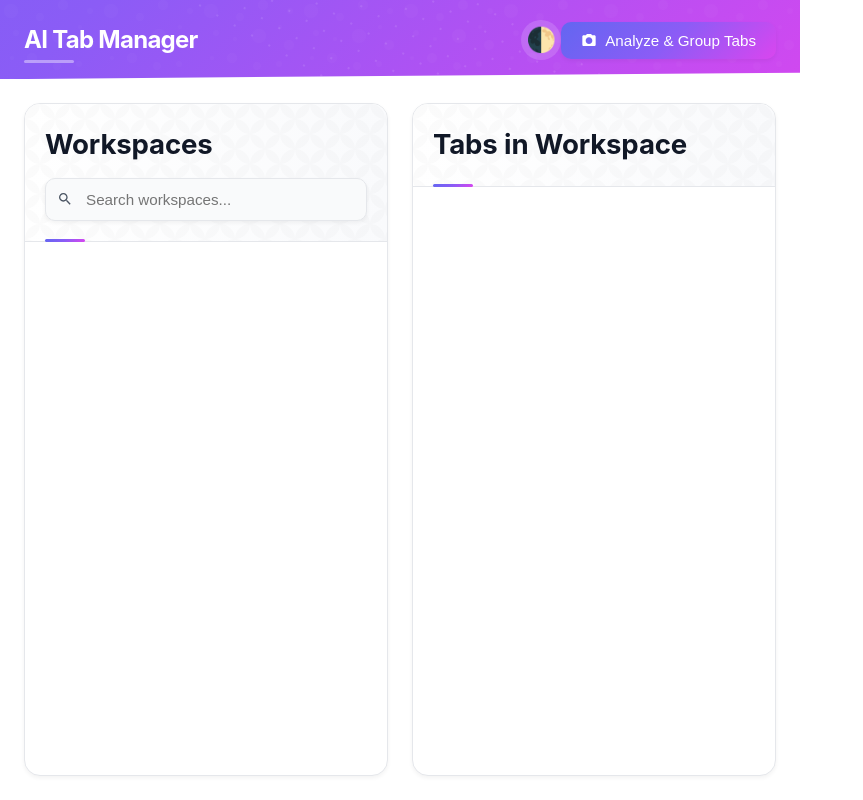
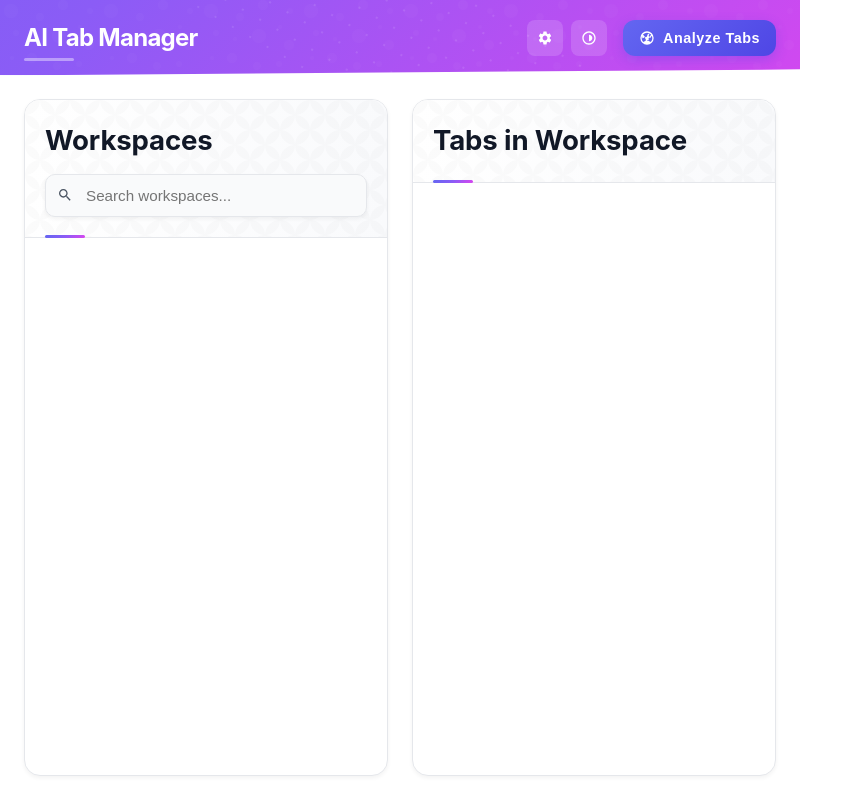
Before and after one commit to MasterK0927/aiTabOrganiser, a website with bundled scripts: page popup.html in a window 1280 px wide. Shown: the whole page, without its empty margins (0-863 px from the left). Built offline with nearby package versions, Linux system fonts and the light colour scheme; no server answers.

Commit message:
feat: update header layout with new icons for settings and dark mode, enhance button styles

```diff
--- a/popup.html
+++ b/popup.html
@@ -2,7 +2,7 @@
 <html lang="en">
 <head>
   <meta charset="UTF-8">
-  <meta name="viewport" content="width=device-width, initial-scale=1.0, maximum-scale=1.0">
+  <meta name="viewport" content="width=device-width, maximum-scale=1.0">
   <meta name="description" content="AI-powered tab management and organization">
   <title>AI Tab Manager</title>
   <link rel="stylesheet" href="styles.css">
@@ -13,18 +13,30 @@
     <header class="app-header">
       <div class="header-content">
         <h1>AI Tab Manager</h1>
-        <button id="dark-mode-toggle" class="toggle-button" aria-label="Toggle dark mode">
-          🌓
-        </button>
+        <div class="header-utils">
+          <button id="settings-button" class="icon-button" aria-label="Settings">
+            <svg class="button-icon" viewBox="0 0 24 24" width="18" height="18">
+              <path fill="currentColor" d="M19.14,12.94c0.04-0.3,0.06-0.61,0.06-0.94c0-0.32-0.02-0.64-0.07-0.94l2.03-1.58c0.18-0.14,0.23-0.41,0.12-0.61 l-1.92-3.32c-0.12-0.22-0.37-0.29-0.59-0.22l-2.39,0.96c-0.5-0.38-1.03-0.7-1.62-0.94L14.4,2.81c-0.04-0.24-0.24-0.41-0.48-0.41 h-3.84c-0.24,0-0.43,0.17-0.47,0.41L9.25,5.35C8.66,5.59,8.12,5.92,7.63,6.29L5.24,5.33c-0.22-0.08-0.47,0-0.59,0.22L2.74,8.87 C2.62,9.08,2.66,9.34,2.86,9.48l2.03,1.58C4.84,11.36,4.8,11.69,4.8,12s0.02,0.64,0.07,0.94l-2.03,1.58 c-0.18,0.14-0.23,0.41-0.12,0.61l1.92,3.32c0.12,0.22,0.37,0.29,0.59,0.22l2.39-0.96c0.5,0.38,1.03,0.7,1.62,0.94l0.36,2.54 c0.05,0.24,0.24,0.41,0.48,0.41h3.84c0.24,0,0.44-0.17,0.47-0.41l0.36-2.54c0.59-0.24,1.13-0.56,1.62-0.94l2.39,0.96 c0.22,0.08,0.47,0,0.59-0.22l1.92-3.32c0.12-0.22,0.07-0.47-0.12-0.61L19.14,12.94z M12,15.6c-1.98,0-3.6-1.62-3.6-3.6 s1.62-3.6,3.6-3.6s3.6,1.62,3.6,3.6S13.98,15.6,12,15.6z"/>
+            </svg>
+          </button>
+          <button id="dark-mode-toggle" class="icon-button" aria-label="Toggle dark mode">
+            <svg class="button-icon dark-mode-icon" viewBox="0 0 24 24" width="18" height="18">
+              <path fill="currentColor" d="M12,22c5.5,0,10-4.5,10-10S17.5,2,12,2S2,6.5,2,12S6.5,22,12,22z M12,4c4.4,0,8,3.6,8,8s-3.6,8-8,8s-8-3.6-8-8S7.6,4,12,4z M12,17c2.8,0,5-2.2,5-5s-2.2-5-5-5V17z"/>
+            </svg>
+          </button>
+        </div>
         <div class="header-actions">
           <button
             id="analyze-tabs"
-            class="primary-button"
+            class="primary-button modern-button"
             aria-label="Analyze and group current tabs">
-            <svg class="button-icon" viewBox="0 0 24 24" width="16" height="16">
-              <path fill="currentColor" d="M9 3L7.17 5H4c-1.1 0-2 .9-2 2v12c0 1.1.9 2 2 2h16c1.1 0 2-.9 2-2V7c0-1.1-.9-2-2-2h-3.17L15 3H9zm3 15c-2.76 0-5-2.24-5-5s2.24-5 5-5 5 2.24 5 5-2.24 5-5 5z"/>
-            </svg>
-            Analyze &amp; Group Tabs
+            <div class="button-content">
+              <svg class="button-icon" viewBox="0 0 24 24" width="18" height="18">
+                <path fill="currentColor" d="M12,2A10,10 0 0,0 2,12A10,10 0 0,0 12,22A10,10 0 0,0 22,12A10,10 0 0,0 12,2M12,4A8,8 0 0,1 20,12C20,14.4 19,16.5 17.3,18C15.9,16.7 14,16 12,16C10,16 8.2,16.7 6.7,18C5,16.5 4,14.4 4,12A8,8 0 0,1 12,4M14,5.89C13.62,5.9 13.26,6.15 13.1,6.54L11.81,9.77L11.71,10C11,10 10.39,10.33 10,10.86L7.95,9.5L7.97,9.45C7.94,9.31 7.88,9.18 7.79,9.07L5.73,6.45C5.5,6.16 5.1,6.06 4.76,6.21C4.41,6.37 4.21,6.74 4.28,7.11L5.04,11.93C5.09,12.25 5.35,12.5 5.68,12.5C5.76,12.5 5.82,12.46 5.9,12.41L7.72,11.16C7.89,11.05 8,10.86 8,10.66V10.58L9.25,11.39C9.25,11.54 9.23,11.69 9.23,11.85C9.23,12.87 9.69,13.77 10.41,14.33L9.97,15.61C9.92,15.76 9.92,15.92 9.97,16.06L10.3,17.1C10.4,17.37 10.7,17.53 11,17.5C11.24,17.5 11.47,17.29 11.5,17.06L11.95,15.45C12.57,15.48 13.13,15.26 13.58,14.87L14.22,15.27C14.43,15.41 14.71,15.36 14.83,15.14C14.93,14.97 14.91,14.74 14.78,14.58L14.21,13.86C14.5,13.28 14.61,12.63 14.53,12L16.31,11.24L16.33,11.27C16.5,11.5 16.73,11.5 16.93,11.5C17.19,11.53 17.46,11.39 17.61,11.16L19.43,7.88C19.6,7.5 19.5,7.04 19.09,6.82C18.67,6.59 18.14,6.77 17.95,7.19L16.84,9.11L16.77,9.25L15,10L14.77,9.5C14.5,8.56 14.66,7.54 15.27,6.82L15.41,6.65L15.38,6.59C15.43,6.27 15.32,5.94 15.07,5.76C14.83,5.58 14.5,5.58 14.21,5.76L14,5.89Z"/>
+              </svg>
+              <span class="button-text">Analyze Tabs</span>
+            </div>
+            <span class="button-effect"></span>
           </button>
         </div>
       </div>
@@ -92,5 +104,6 @@
   </template>
 
   <script src="popup.js" type="module"></script>
+  <div id="gradient-splash" class="gradient-splash"></div>
 </body>
 </html>
```
